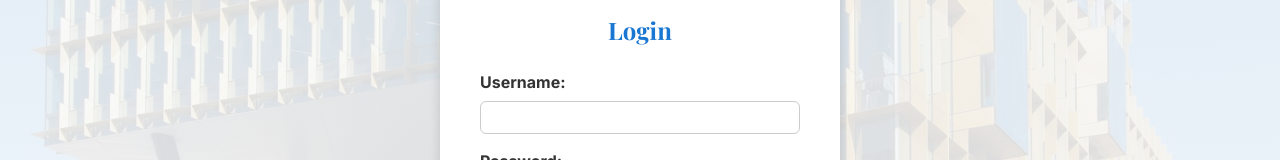
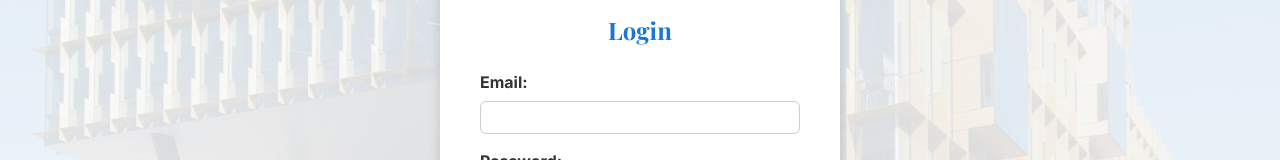
Before and after one commit to akxndj/uon_project, a React (Create React App) app: page /login in a window 1280 px wide. Shown: the part 284-444 px from the top of the page. Built offline with nearby package versions, Linux system fonts and the light colour scheme.

Commit message:
API Fixes

```diff
--- a/src/pages/Login.js
+++ b/src/pages/Login.js
@@ -48,9 +48,9 @@ function Login() {
         {/* Login form */}
         <form onSubmit={handleLogin}>
           <div className="form-group">
-            <label>Username:</label>
+            <label>Email:</label>
             <input
-              type="text"
+              type="email"
               value={email}
               onChange={(e) => setEmail(e.target.value)}
               required
```
